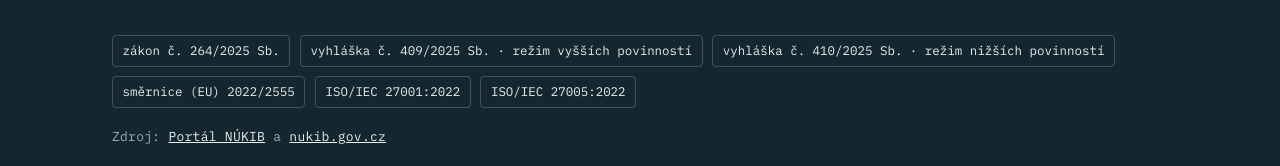
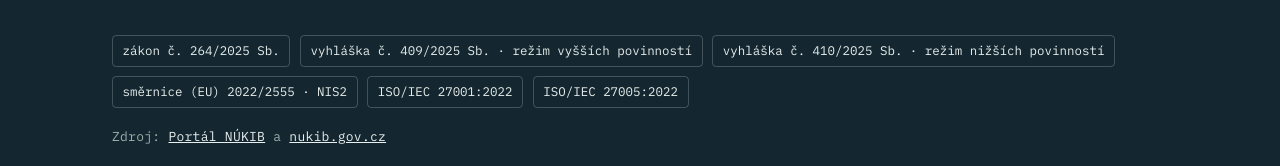
Before and after one commit to vrobemar/ismspartner.cz, a plain HTML site: page index.html in a window 1280 px wide. Shown: the part 1243-1409 px from the top of the page. Drawn offline with Linux system fonts and the light colour scheme.

Commit message:
Label EU directive 2022/2555 as NIS2 (#11)
Claude-Session: https://claude.ai/code/session_01Rg2rnCBgHF51ApZNxFpjtY

Co-authored-by: Claude <noreply@anthropic.com>

```diff
--- a/index.html
+++ b/index.html
@@ -214,7 +214,7 @@ footer .wrap{display:flex;flex-wrap:wrap;justify-content:space-between;gap:1rem}
         <div class="law"><span class="mono">krok 3</span><h3>Bezpečnostní role</h3><p>Nastavení bezpečnostních rolí podle zákona, zejména manažera a architekta kybernetické bezpečnosti.</p></div>
       </div>
       <div class="statute" aria-label="Předpisy">
-        <span>zákon č. 264/2025 Sb.</span><span>vyhláška č. 409/2025 Sb. · režim vyšších povinností</span><span>vyhláška č. 410/2025 Sb. · režim nižších povinností</span><span>směrnice (EU) 2022/2555</span><span>ISO/IEC 27001:2022</span><span>ISO/IEC 27005:2022</span>
+        <span>zákon č. 264/2025 Sb.</span><span>vyhláška č. 409/2025 Sb. · režim vyšších povinností</span><span>vyhláška č. 410/2025 Sb. · režim nižších povinností</span><span>směrnice (EU) 2022/2555 · NIS2</span><span>ISO/IEC 27001:2022</span><span>ISO/IEC 27005:2022</span>
       </div>
       <p class="mono" style="margin-top:1.2rem;color:var(--seal-muted)">Zdroj: <a href="https://portal.nukib.gov.cz" style="color:var(--seal-fg)">Portál NÚKIB</a> a <a href="https://nukib.gov.cz" style="color:var(--seal-fg)">nukib.gov.cz</a></p>
     </div>
```
